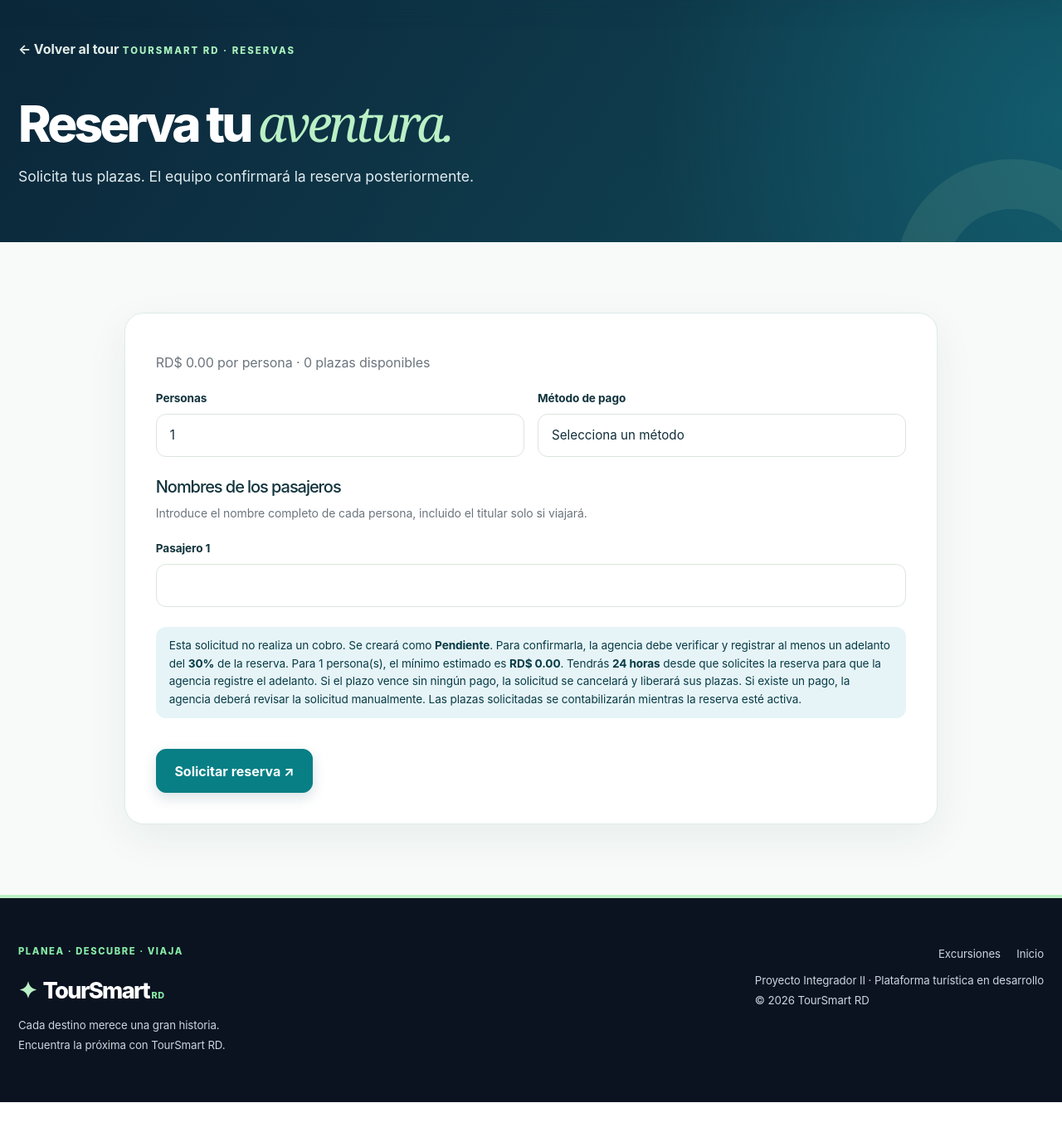
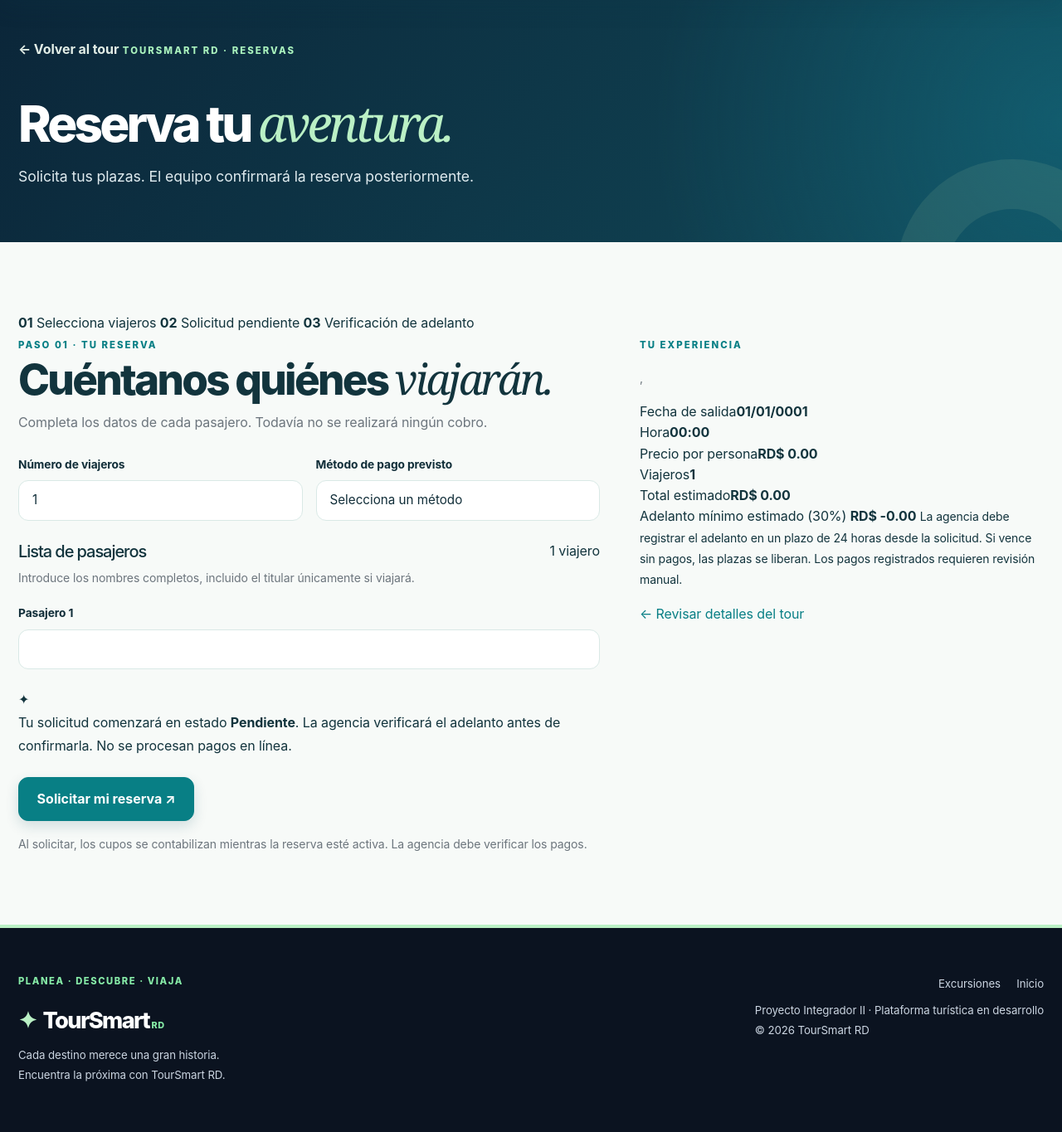
Before and after one commit to Omargenao25/AgenciaToursAPI, an ASP.NET Core app: template TourSmart.Web/Views/MiCuentaWeb/Reservar.cshtml in a window 1280 px wide. Shown: the part 97-1462 px from the top of the page at 83% size. Before the commit the page ends 1426 px from the top, so only its background shows below. Run offline with ASP.NET Core 8, Linux system fonts and the light colour scheme; the template is opened without the code that fills it, so the values that code supplies are empty; the project's own start-up code is not run, and a stand-in starts its controllers and pages.

Commit message:
design(client): renovar reserva en dos columnas con resumen vivo de total, adelanto y punto de encuentro

```diff
--- a/TourSmart.Web/Views/MiCuentaWeb/Reservar.cshtml
+++ b/TourSmart.Web/Views/MiCuentaWeb/Reservar.cshtml
@@ -5,52 +5,104 @@
 <span class="eyebrow">TOURSMART RD · RESERVAS</span><h1>Reserva tu <em>aventura.</em></h1>
 <p>Solicita tus plazas. El equipo confirmará la reserva posteriormente.</p>
 </div></section>
-<section class="section-space"><div class="container"><div class="tour-admin-form">
-@if (Model.Tour is not null)
-{
-<h2>@Model.Tour.Nombre</h2><p class="text-secondary">RD$ @Model.Tour.Precio.ToString("N2") por persona · @Model.Tour.CuposDisponibles plazas disponibles</p>
-}
+<section class="section-space ts-client-section">
+<div class="container">
+  <div class="ts-client-stepper" aria-label="Proceso de reserva">
+    <span class="is-current"><b>01</b> Selecciona viajeros</span>
+    <span><b>02</b> Solicitud pendiente</span>
+    <span><b>03</b> Verificación de adelanto</span>
+  </div>
+  <div class="row g-4 g-xl-5">
+    <div class="col-lg-7">
+      <div class="ts-client-surface ts-booking-form">
+        <span class="eyebrow">PASO 01 · TU RESERVA</span>
+        <h2>Cuéntanos quiénes <em>viajarán.</em></h2>
+        <p class="text-secondary mb-4">Completa los datos de cada pasajero. Todavía no se realizará ningún cobro.</p>
         <form method="post" asp-controller="MiCuentaWeb" asp-action="Reservar" asp-route-tourId="@Model.TourId" id="miReservaForm">
           @Html.AntiForgeryToken()
           <input type="hidden" asp-for="TourId" />
           <div asp-validation-summary="ModelOnly" role="alert" class="text-danger mb-3"></div>
           <div class="row g-3">
-<div class="col-md-6"><label asp-for="CantidadPersonas" class="form-label">Personas</label><input asp-for="CantidadPersonas" class="form-control" type="number" min="1" max="100"/><span asp-validation-for="CantidadPersonas" class="text-danger small"></span></div>
-<div class="col-md-6"><label asp-for="MetodoPagoId" class="form-label">Método de pago</label>
-<select asp-for="MetodoPagoId" asp-items="Model.Metodos" class="form-select"><option value="0">Selecciona un método</option></select><span asp-validation-for="MetodoPagoId" class="text-danger small"></span></div>
+            <div class="col-md-6">
+              <label asp-for="CantidadPersonas" class="form-label">Número de viajeros</label>
+              <input asp-for="CantidadPersonas" class="form-control" type="number" min="1" max="100" />
+              <span asp-validation-for="CantidadPersonas" class="text-danger small"></span>
             </div>
-                <div class="mt-4">
-                    <h3 class="h5">Nombres de los pasajeros</h3>
-                    <p class="text-secondary small">Introduce el nombre completo de cada persona, incluido el titular solo si viajará.</p>
+            <div class="col-md-6">
+              <label asp-for="MetodoPagoId" class="form-label">Método de pago previsto</label>
+              <select asp-for="MetodoPagoId" asp-items="Model.Metodos" class="form-select"><option value="0">Selecciona un método</option></select>
+              <span asp-validation-for="MetodoPagoId" class="text-danger small"></span>
+            </div>
+          </div>
+          <div class="ts-client-passengers mt-4">
+            <div class="d-flex flex-wrap align-items-center justify-content-between gap-2 mb-2">
+              <h3 class="h5 mb-0">Lista de pasajeros</h3>
+              <span class="ts-client-counter" id="pasajerosContador" aria-live="polite">@Model.CantidadPersonas viajero(s)</span>
+            </div>
+            <p class="text-secondary small">Introduce los nombres completos, incluido el titular únicamente si viajará.</p>
             <div id="listaPasajeros">
-                    @for (var i = 0; i < Model.Pasajeros.Count; i++)
+              @for (var i=0; i<Model.Pasajeros.Count; i++)
               {
                 <div class="mb-2">
-                            <label class="form-label" for="pasajero_@i">Pasajero @(i+1)</label>
+                  <label class="form-label" for="pasajero_@i">Pasajero @(i + 1)</label>
                   <input id="pasajero_@i" name="Pasajeros[@i]" value="@Model.Pasajeros[i]" class="form-control" maxlength="120" minlength="3" required autocomplete="off" />
                 </div>
               }
             </div>
             <span asp-validation-for="Pasajeros" class="text-danger small"></span>
           </div>
+          <div class="ts-client-assurance mt-4" role="note">
+            <span aria-hidden="true">✦</span>
+            <p class="mb-0">Tu solicitud comenzará en estado <strong>Pendiente</strong>. La agencia verificará el adelanto antes de confirmarla. No se procesan pagos en línea.</p>
+          </div>
+          <button type="submit" class="btn btn-accent ts-client-submit mt-4" id="enviarReserva">Solicitar mi reserva <span aria-hidden="true">↗</span></button>
+          <p class="text-secondary small mt-3 mb-0">Al solicitar, los cupos se contabilizan mientras la reserva esté activa. La agencia debe verificar los pagos.</p>
+        </form>
+      </div>
+    </div>
+    <div class="col-lg-5">
+      <aside class="ts-client-surface ts-client-booking-summary" aria-label="Resumen estimado de la reserva">
+        <span class="eyebrow">TU EXPERIENCIA</span>
         @if (Model.Tour is not null)
         {
+          <div class="ts-client-mini-photo @(string.IsNullOrWhiteSpace(Model.Tour.ImagenMostrarUrl) ? "" : "has-photo")">
+            @if (!string.IsNullOrWhiteSpace(Model.Tour.ImagenMostrarUrl))
+            {
+              <img src="@Model.Tour.ImagenMostrarUrl" alt="Imagen de @Model.Tour.Nombre" loading="lazy" referrerpolicy="no-referrer" />
+            }
+            <span>@Model.Tour.Destino</span>
+          </div>
+          <h3 class="mt-3">@Model.Tour.Nombre</h3>
+          <p class="text-secondary small">@Model.Tour.Destino, @Model.Tour.Pais</p>
+          <div class="ts-client-summary-line"><span>Fecha de salida</span><strong>@Model.Tour.Fecha.ToString("dd/MM/yyyy")</strong></div>
+          <div class="ts-client-summary-line"><span>Hora</span><strong>@Model.Tour.Hora.ToString(@"hh\:mm")</strong></div>
+          <div class="ts-client-summary-line"><span>Precio por persona</span><strong>RD$ @Model.Tour.Precio.ToString("N2")</strong></div>
+          <div class="ts-client-summary-line"><span>Viajeros</span><strong id="personasResumen">@Model.CantidadPersonas</strong></div>
+          <div class="ts-client-summary-line ts-client-summary-total"><span>Total estimado</span><strong id="totalReservaResumen" data-precio="@Model.Tour.Precio.ToString(System.Globalization.CultureInfo.InvariantCulture)">RD$ @(Model.Tour.Precio * Model.CantidadPersonas).ToString("N2")</strong></div>
+          @{
             var totalEstimado = Model.Tour.Precio * Model.CantidadPersonas;
             var adelantoEstimado = Math.Ceiling(totalEstimado * Model.Tour.PorcentajeAdelanto) / 100m;
-    <div class="booking-status mt-4">
-        Esta solicitud no realiza un cobro. Se creará como <strong>Pendiente</strong>.
-        Para confirmarla, la agencia debe verificar y registrar al menos un adelanto del
-        <strong>@Model.Tour.PorcentajeAdelanto%</strong> de la reserva.
-        Para <span id="personasResumen">@Model.CantidadPersonas</span> persona(s), el mínimo estimado es
-        <strong id="adelantoResumen" data-precio="@Model.Tour.Precio.ToString(System.Globalization.CultureInfo.InvariantCulture)"
-                data-porcentaje="@Model.Tour.PorcentajeAdelanto">RD$ @adelantoEstimado.ToString("N2")</strong>.
-        Tendrás <strong>@Model.Tour.HorasLimiteAdelanto horas</strong> desde que solicites la reserva para que la agencia registre el adelanto. Si el plazo vence sin ningún pago, la solicitud se cancelará y liberará sus plazas. Si existe un pago, la agencia deberá revisar la solicitud manualmente.
-        Las plazas solicitadas se contabilizarán mientras la reserva esté activa.
+          }
+          <div class="ts-client-deposit">
+            <span>Adelanto mínimo estimado (@Model.Tour.PorcentajeAdelanto%)</span>
+            <strong id="adelantoResumen" data-precio="@Model.Tour.Precio.ToString(System.Globalization.CultureInfo.InvariantCulture)" data-porcentaje="@Model.Tour.PorcentajeAdelanto">RD$ @adelantoEstimado.ToString("N2")</strong>
+            <small>La agencia debe registrar el adelanto en un plazo de @Model.Tour.HorasLimiteAdelanto horas desde la solicitud. Si vence sin pagos, las plazas se liberan. Los pagos registrados requieren revisión manual.</small>
           </div>
+          @if (!string.IsNullOrWhiteSpace(Model.Tour.PuntoEncuentro))
+          {
+            <div class="ts-client-summary-line"><span>Punto de encuentro</span><strong>@Model.Tour.PuntoEncuentro</strong></div>
           }
-<button type="submit" class="btn btn-accent mt-3" id="enviarReserva">Solicitar reserva ↗</button>
-</form>
-</div></div></section>
+        }
+        else
+        {
+          <p class="text-secondary mt-3">La información del tour se mostrará cuando el servicio esté disponible.</p>
+        }
+        <a class="ts-client-return-link mt-3 d-inline-block" asp-controller="Tours" asp-action="Detalle" asp-route-id="@Model.TourId">← Revisar detalles del tour</a>
+      </aside>
+    </div>
+  </div>
+</div>
+</section>
 @section Scripts {
 <script>
 (function () {
@@ -60,6 +112,8 @@
   const actualizarNombres = () => {
     const n = Math.min(100, Math.max(1, Number(cantidad.value) || 1));
     const valores = Array.from(lista.querySelectorAll('input[name^="Pasajeros["]')).map(x => x.value);
+    const contador = document.getElementById("pasajerosContador");
+    if (contador) contador.textContent = n + (n === 1 ? " viajero" : " viajeros");
     lista.replaceChildren();
     for (let i=0; i<n; i++) {
       const grupo=document.createElement("div");
@@ -96,8 +150,13 @@ if (campoPersonas && adelantoResumen) {
     const centavos = Math.ceil((precio * personas * porcentaje) - 1e-8);
     document.getElementById("personasResumen").textContent = personas;
     adelantoResumen.textContent = "RD$ " + (centavos / 100).toLocaleString("en-US", {minimumFractionDigits:2, maximumFractionDigits:2});
+    const totalResumen = document.getElementById("totalReservaResumen");
+    if (totalResumen) {
+      totalResumen.textContent = "RD$ " + (precio * personas).toLocaleString("en-US", {minimumFractionDigits:2, maximumFractionDigits:2});
+    }
   };
   campoPersonas.addEventListener("input", actualizarAdelanto);
+  actualizarAdelanto();
 }
 document.getElementById("miReservaForm").addEventListener("submit", function () {
   if (!this.checkValidity()) return;
```
Lines whose indentation alone changed are shown as unchanged.
